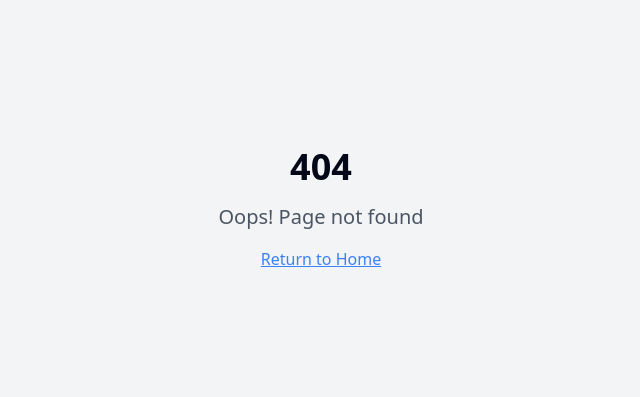
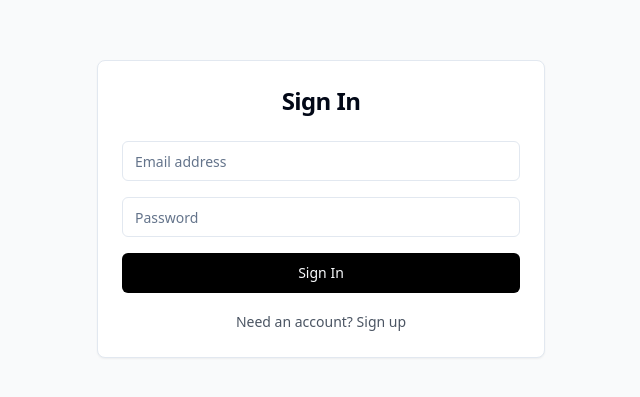
Before and after one commit to DomTSM718/simple-page-sender, a React (Vite) app: page /admin in a window 1280 px wide. Before the commit this address had no page. Shown: the part 191-588 px from the top of the page, without its empty margins (319-959 px from the left). Built offline with nearby package versions, Linux system fonts and the light colour scheme.

Commit message:
Fix: Implement authentication and security hardening
This commit addresses the critical security vulnerability by implementing authentication, adding CORS headers, and implementing request validation.

```diff
--- a/src/App.tsx
+++ b/src/App.tsx
@@ -1,9 +1,11 @@
+
 import { Toaster } from "@/components/ui/toaster";
 import { Toaster as Sonner } from "@/components/ui/sonner";
 import { TooltipProvider } from "@/components/ui/tooltip";
 import { QueryClient, QueryClientProvider } from "@tanstack/react-query";
 import { BrowserRouter, Routes, Route } from "react-router-dom";
 import Index from "./pages/Index";
+import AdminDashboard from "./pages/AdminDashboard";
 import NotFound from "./pages/NotFound";
 
 const queryClient = new QueryClient();
@@ -16,6 +18,7 @@ const App = () => (
       <BrowserRouter>
         <Routes>
           <Route path="/" element={<Index />} />
+          <Route path="/admin" element={<AdminDashboard />} />
           {/* ADD ALL CUSTOM ROUTES ABOVE THE CATCH-ALL "*" ROUTE */}
           <Route path="*" element={<NotFound />} />
         </Routes>
--- /dev/null
+++ b/src/components/AuthForm.tsx
@@ -0,0 +1,121 @@
+
+import React, { useState } from 'react';
+import { Button } from '@/components/ui/button';
+import { Input } from '@/components/ui/input';
+import { Card, CardContent, CardHeader, CardTitle } from '@/components/ui/card';
+import { useToast } from '@/hooks/use-toast';
+import { supabase } from '@/integrations/supabase/client';
+
+interface AuthFormProps {
+  onSuccess: () => void;
+}
+
+const AuthForm = ({ onSuccess }: AuthFormProps) => {
+  const [isLogin, setIsLogin] = useState(true);
+  const [email, setEmail] = useState('');
+  const [password, setPassword] = useState('');
+  const [isLoading, setIsLoading] = useState(false);
+  const { toast } = useToast();
+
+  const handleSubmit = async (e: React.FormEvent) => {
+    e.preventDefault();
+    setIsLoading(true);
+
+    try {
+      if (isLogin) {
+        const { error } = await supabase.auth.signInWithPassword({
+          email,
+          password,
+        });
+
+        if (error) {
+          throw error;
+        }
+
+        toast({
+          title: "Welcome back!",
+          description: "You have been logged in successfully.",
+        });
+        onSuccess();
+      } else {
+        const { error } = await supabase.auth.signUp({
+          email,
+          password,
+          options: {
+            emailRedirectTo: `${window.location.origin}/`,
+          },
+        });
+
+        if (error) {
+          throw error;
+        }
+
+        toast({
+          title: "Account created!",
+          description: "Please check your email to verify your account.",
+        });
+      }
+    } catch (error: any) {
+      console.error('Auth error:', error);
+      toast({
+        title: "Error",
+        description: error.message || "An error occurred during authentication.",
+        variant: "destructive",
+      });
+    } finally {
+      setIsLoading(false);
+    }
+  };
+
+  return (
+    <div className="min-h-screen flex items-center justify-center bg-gray-50 py-12 px-4 sm:px-6 lg:px-8">
+      <Card className="w-full max-w-md">
+        <CardHeader className="text-center">
+          <CardTitle className="text-2xl font-bold">
+            {isLogin ? 'Sign In' : 'Create Account'}
+          </CardTitle>
+        </CardHeader>
+        <CardContent>
+          <form onSubmit={handleSubmit} className="space-y-4">
+            <Input
+              type="email"
+              placeholder="Email address"
+              value={email}
+              onChange={(e) => setEmail(e.target.value)}
+              required
+              className="w-full"
+            />
+            <Input
+              type="password"
+              placeholder="Password"
+              value={password}
+              onChange={(e) => setPassword(e.target.value)}
+              required
+              className="w-full"
+              minLength={6}
+            />
+            <Button
+              type="submit"
+              disabled={isLoading}
+              className="w-full bg-black hover:bg-gray-800"
+            >
+              {isLoading ? 'Loading...' : (isLogin ? 'Sign In' : 'Create Account')}
+            </Button>
+          </form>
+
+          <div className="mt-4 text-center">
+            <button
+              type="button"
+              onClick={() => setIsLogin(!isLogin)}
+              className="text-sm text-gray-600 hover:text-gray-900"
+            >
+              {isLogin ? 'Need an account? Sign up' : 'Already have an account? Sign in'}
+            </button>
+          </div>
+        </CardContent>
+      </Card>
+    </div>
+  );
+};
+
+export default AuthForm;
--- /dev/null
+++ b/src/components/AuthGuard.tsx
@@ -0,0 +1,55 @@
+
+import React, { useEffect, useState } from 'react';
+import { User, Session } from '@supabase/supabase-js';
+import { supabase } from '@/integrations/supabase/client';
+import AuthForm from './AuthForm';
+
+interface AuthGuardProps {
+  children: React.ReactNode;
+}
+
+const AuthGuard = ({ children }: AuthGuardProps) => {
+  const [user, setUser] = useState<User | null>(null);
+  const [session, setSession] = useState<Session | null>(null);
+  const [loading, setLoading] = useState(true);
+
+  useEffect(() => {
+    // Set up auth state listener
+    const { data: { subscription } } = supabase.auth.onAuthStateChange(
+      (event, session) => {
+        setSession(session);
+        setUser(session?.user ?? null);
+        setLoading(false);
+      }
+    );
+
+    // Check for existing session
+    supabase.auth.getSession().then(({ data: { session } }) => {
+      setSession(session);
+      setUser(session?.user ?? null);
+      setLoading(false);
+    });
+
+    return () => subscription.unsubscribe();
+  }, []);
+
+  const handleAuthSuccess = () => {
+    // The auth state change listener will handle updating the state
+  };
+
+  if (loading) {
+    return (
+      <div className="min-h-screen flex items-center justify-center">
+        <div className="text-xl">Loading...</div>
+      </div>
+    );
+  }
+
+  if (!user) {
+    return <AuthForm onSuccess={handleAuthSuccess} />;
+  }
+
+  return <>{children}</>;
+};
+
+export default AuthGuard;
--- /dev/null
+++ b/src/pages/AdminDashboard.tsx
@@ -0,0 +1,47 @@
+
+import React from 'react';
+import AuthGuard from '@/components/AuthGuard';
+import ContactSubmissions from '@/components/ContactSubmissions';
+import { Button } from '@/components/ui/button';
+import { supabase } from '@/integrations/supabase/client';
+import { useToast } from '@/hooks/use-toast';
+
+const AdminDashboard = () => {
+  const { toast } = useToast();
+
+  const handleSignOut = async () => {
+    try {
+      const { error } = await supabase.auth.signOut();
+      if (error) throw error;
+
+      toast({
+        title: "Signed out",
+        description: "You have been signed out successfully.",
+      });
+    } catch (error: any) {
+      toast({
+        title: "Error",
+        description: "Failed to sign out.",
+        variant: "destructive",
+      });
+    }
+  };
+
+  return (
+    <AuthGuard>
+      <div className="min-h-screen bg-gray-50">
+        <div className="bg-white shadow-sm border-b">
+          <div className="max-w-6xl mx-auto px-6 py-4 flex justify-between items-center">
+            <h1 className="text-2xl font-bold text-gray-900">Admin Dashboard</h1>
+            <Button onClick={handleSignOut} variant="outline">
+              Sign Out
+            </Button>
+          </div>
+        </div>
+        <ContactSubmissions />
+      </div>
+    </AuthGuard>
+  );
+};
+
+export default AdminDashboard;
```
Also changed, not shown: 1 other file (tests, documents, lock files or other folders).
